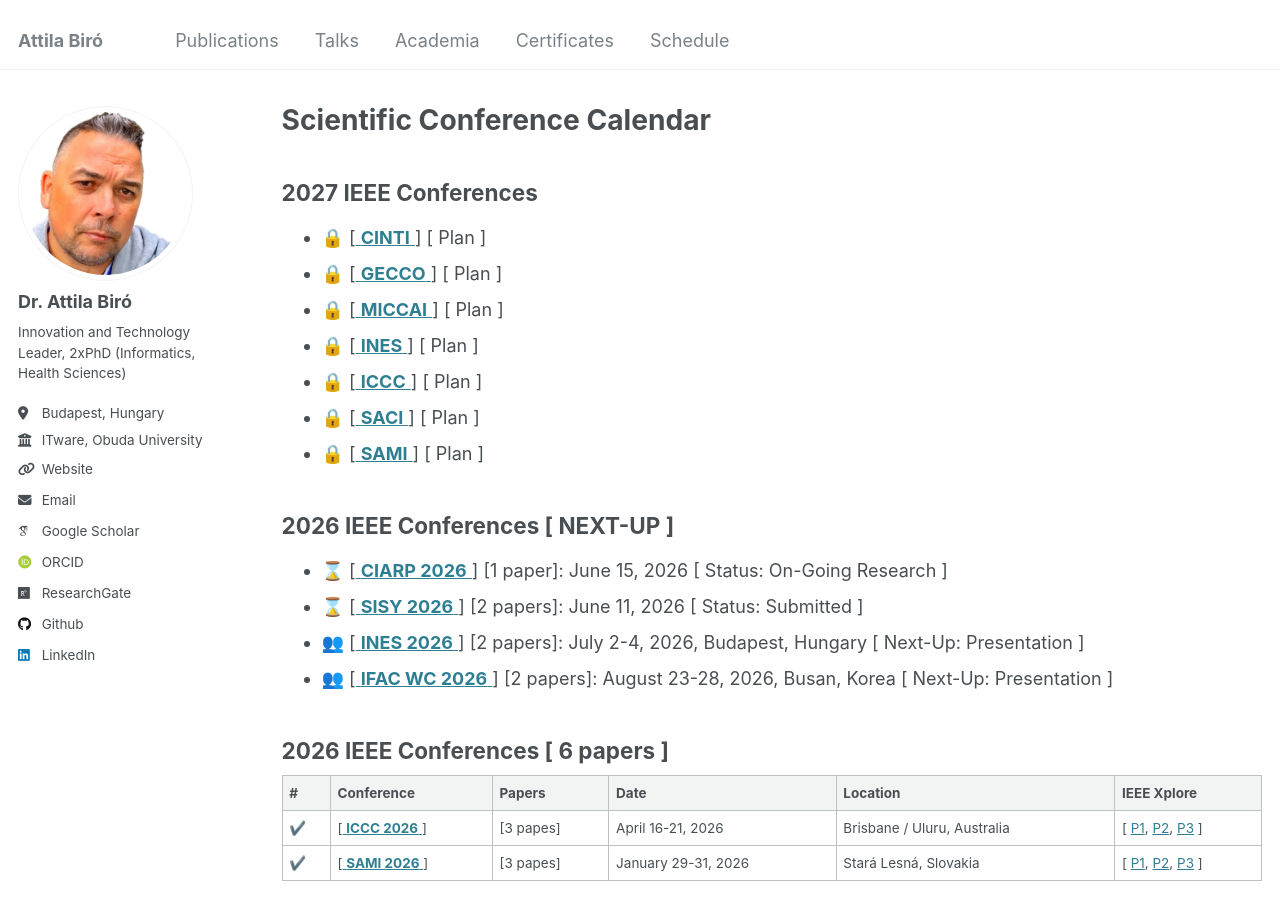
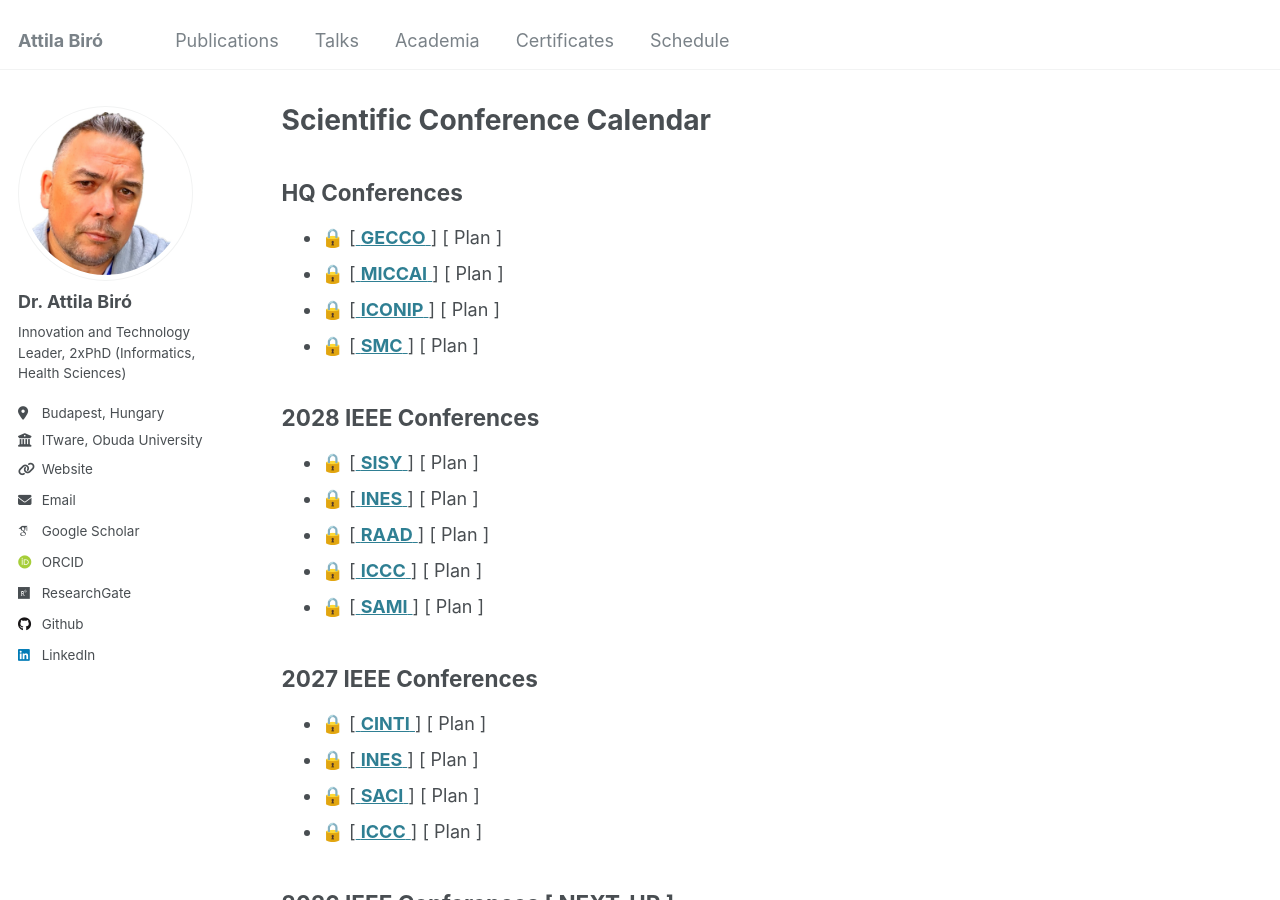
Before and after one commit to biroka/biroka.github.io, a Jekyll site: the page built from _pages/schedule.md, in a window 1280 px wide and 900 px high. Built offline with Jekyll 4.4.1, drawn with Linux system fonts in a browser that asks for light colours; emoji names are drawn with the system emoji font; some web fonts are replaced.

Commit message:
Update schedule.md

```diff
--- a/_pages/schedule.md
+++ b/_pages/schedule.md
@@ -5,14 +5,24 @@ permalink: /schedule/
 author_profile: true
 ---
 
-## 2027 IEEE Conferences
- * :lock: [[ **CINTI** ](https://conf.uni-obuda.hu/cinti2027/) ] [ Plan ]
+## HQ Conferences
  * :lock: [[ **GECCO** ](http://gecco-2026.sigevo.org) ] [ Plan ]
  * :lock: [[ **MICCAI** ](https://conferences.miccai.org) ] [ Plan ]
+ * :lock: [[ **ICONIP** ](http://www.wikicfp.com/cfp/program?id=1438) ] [ Plan ]
+ * :lock: [[ **SMC** ](https://www.ieeesmc2027.org/home) ] [ Plan ]
+
+## 2028 IEEE Conferences
+ * :lock: [[ **SISY** ](https://conf.uni-obuda.hu/sisy2028) ] [ Plan ]
  * :lock: [[ **INES** ](http://www.ines-conf.org/) ] [ Plan ]
+ * :lock: [[ **RAAD** ](https://conf.uni-obuda.hu/raad2028) ] [ Plan ]
+ * :lock: [[ **ICCC** ](https://conf.uni-obuda.hu/iccc2028) ] [ Plan ]
+ * :lock: [[ **SAMI** ](https://conf.uni-obuda.hu/sami2028) ] [ Plan ]
+
+## 2027 IEEE Conferences
+ * :lock: [[ **CINTI** ](https://conf.uni-obuda.hu/cinti2027) ] [ Plan ]
+ * :lock: [[ **INES** ](http://www.ines-conf.org/) ] [ Plan ]
+ * :lock: [[ **SACI** ](https://conf.uni-obuda.hu/saci2027) ] [ Plan ]
  * :lock: [[ **ICCC** ](https://conf.uni-obuda.hu/iccc2027) ] [ Plan ]
- * :lock: [[ **SACI** ](https://conf.uni-obuda.hu/saci2027/) ] [ Plan ]
- * :lock: [[ **SAMI** ](https://conf.uni-obuda.hu/sami2027/) ] [ Plan ]
 
 ## 2026 IEEE Conferences [ NEXT-UP ]
   * :hourglass: [[ **CIARP 2026** ](https://ciarp2026.ibero.mx/) ] [1 paper]: June 15, 2026 [ Status: On-Going Research ]
```
